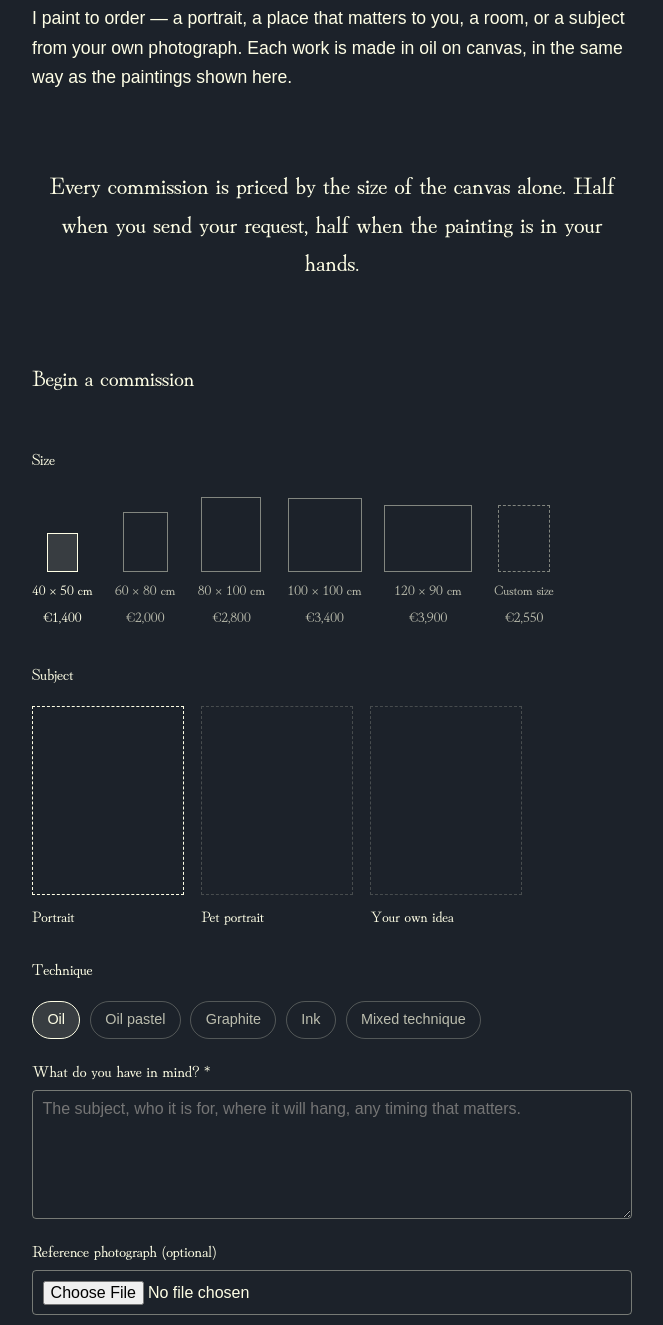
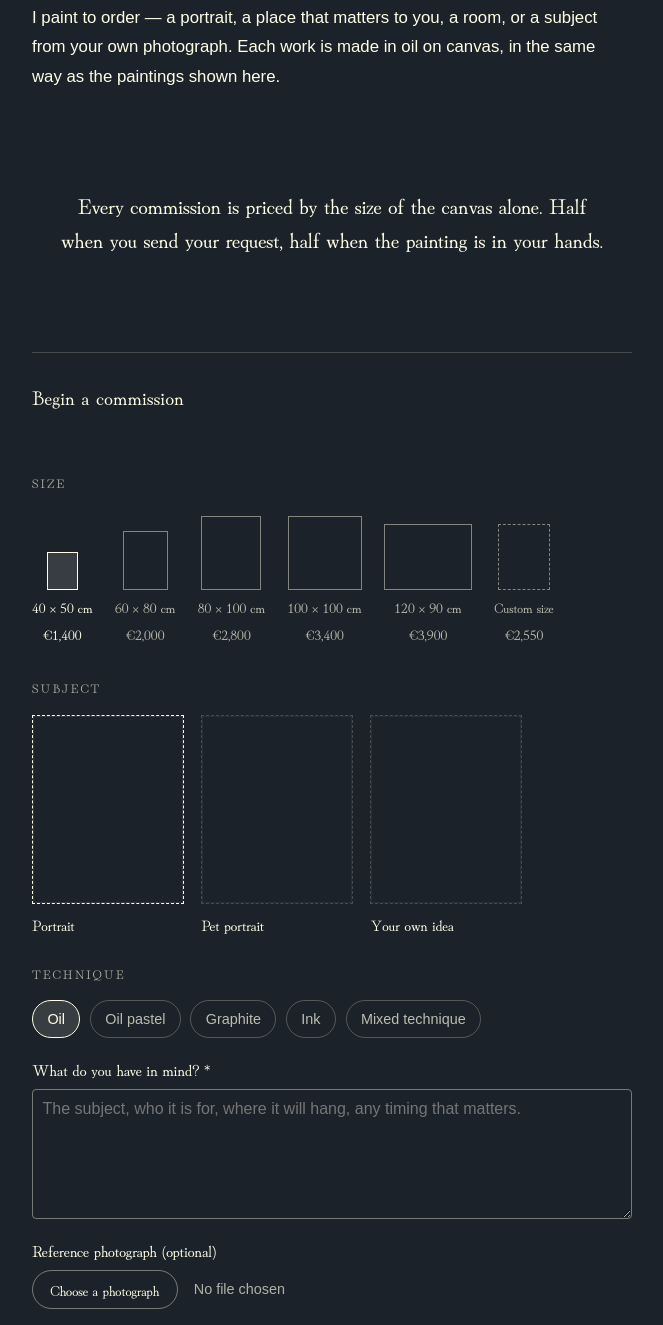
Before and after one commit to bonoboboi/elena-site, an Eleventy site: page src/order.njk in a window 1280 px wide. Shown: the part 130-1455 px from the top of the page, without its empty margins (308-971 px from the left). Built offline with nearby package versions, Linux system fonts and the light colour scheme; Eleventy itself is replaced by a stand-in of ours; files that its build step writes are made by us from their sources; a web font is replaced by a local one.

Commit message:
Tighten the commission page toward the gallery identity
Composition rather than decoration: group labels become letterspaced
wall labels, section headings drop to one quiet size with a hairline
above instead of a larger type step, and the price line and headline
balance their wraps within a measured column.

Replaces the native file control -- the one piece of operating-system
chrome on the page -- with a label styled like the technique pills; the
real input still does the work. Adds hairline outlines to images so pale
canvases stop bleeding into the ground, press feedback on the button
that commits money, brand text selection and root font smoothing.

Also applies the remaining review items: the request email subject now
matches the vocabulary used on the page.

Co-Authored-By: Claude Opus 5 <noreply@anthropic.com>
Claude-Session: https://claude.ai/code/session_01SSzVJ24AdL4dmCG8rKUuww

```diff
--- a/src/order.njk
+++ b/src/order.njk
@@ -45,7 +45,7 @@ permalink: /order/
 
     {# posts to FormSubmit, which forwards the request (and any attachment) to site.email #}
     <form method="POST" enctype="multipart/form-data" action="https://formsubmit.co/{{ site.email }}">
-      <input type="hidden" name="_subject" value="New commission enquiry from the website">
+      <input type="hidden" name="_subject" value="New commission request from the website">
       <input type="hidden" name="_next" value="https://{{ site.domain }}/order-thanks/">
       <input type="hidden" name="_template" value="table">
       <input type="hidden" name="_captcha" value="false">
@@ -128,7 +128,13 @@ permalink: /order/
       <textarea id="details" name="details" rows="6" required placeholder="The subject, who it is for, where it will hang, any timing that matters."></textarea>
 
       <label for="reference">Reference photograph (optional)</label>
-      <input id="reference" name="reference" type="file" accept="image/*">
+      {# the native file control is the one piece of OS chrome on the page; the input is
+         still the real control, only visually replaced by its own label #}
+      <div class="file-field">
+        <input id="reference" name="reference" type="file" accept="image/*">
+        <label class="file-button" for="reference">Choose a photograph</label>
+        <span class="file-name" id="file-name">No file chosen</span>
+      </div>
 
       <label for="name">Your name *</label>
       <input id="name" name="name" type="text" required>
@@ -198,6 +204,12 @@ permalink: /order/
     }
     requestAnimationFrame(drift);
   }
+
+  const fileInput = document.getElementById('reference');
+  const fileName = document.getElementById('file-name');
+  fileInput.addEventListener('change', () => {
+    fileName.textContent = fileInput.files[0] ? fileInput.files[0].name : 'No file chosen';
+  });
 
   // Picking a technique repaints the subject pictures with an example in that
   // technique, falling back to the subject's own picture when she hasn't made one yet.
--- a/src/style.css
+++ b/src/style.css
@@ -26,8 +26,15 @@
 
 
 
+::selection {
+  background: #ffffe6;
+  color: #1c222a;
+}
+
 body {
   margin: 0;
+  -webkit-font-smoothing: antialiased;
+  -moz-osx-font-smoothing: grayscale;
   font-family: "Roboto Flex", sans-serif;
   font-optical-sizing: auto;
   font-weight: 400;
@@ -222,10 +229,14 @@ a.button {
   font-size: 1.1em;
   font-weight: 700;
   text-decoration: none;
-  transition: background 0.2s, color 0.2s, border 0.2s;
+  transition-property: background, color, border-color, scale;
+  transition-duration: 0.2s;
   cursor: pointer;
   margin: 0.5em 0;
 }
+
+.button:active,
+a.button:active { scale: 0.96; }
 
 .button:hover,
 a.button:hover {
@@ -410,26 +421,41 @@ a.button:hover {
   padding-inline: 20px;
   box-sizing: border-box;
 }
+/* section headings sit on the same left axis as everything else and stay quiet;
+   the hairline above each one does the separating that a bigger size would */
 .commission h2 {
   font-family: "Hina Mincho", serif;
-  font-size: 1.4em;
+  font-size: 1.25em;
   font-weight: 400;
-  margin: 3.5em 0 1em;
+  letter-spacing: 0.02em;
+  margin: 0 0 1.6em;
+  padding-top: 1.4em;
+  border-top: 1px solid rgba(255, 255, 230, 0.18);
 }
+.commission section + section,
+.commission .samples { margin-top: 5em; }
+
 .commission-title {
   font-size: clamp(2.5rem, 9vw, 5rem);
+  letter-spacing: -0.015em;
+  text-wrap: balance;
 }
 .commission-intro {
-  font-size: 1.1em;
-  line-height: 1.7;
+  font-size: 1.05em;
+  line-height: 1.75;
+  text-wrap: pretty;
+  max-width: 34em;
 }
 
 /* stated once, alone, with air around it -- not a price tag */
 .price-floor {
   font-family: "Hina Mincho", serif;
-  font-size: 1.5em;
+  font-size: 1.35em;
+  line-height: 1.55;
+  text-wrap: balance;
+  max-width: 26em;
+  margin: 4.5em auto;
   text-align: center;
-  margin: 3em 0;
 }
 
 
@@ -478,6 +504,8 @@ a.button:hover {
 }
 .sample img {
   display: block;
+  outline: 1px solid oklch(1 0 0 / 0.1);
+  outline-offset: -1px;
   height: 46vh;
   min-height: 220px;
   width: auto;
@@ -523,6 +551,8 @@ a.button:hover {
   aspect-ratio: 4 / 5;
   object-fit: cover;
   border: 1px solid rgba(255, 255, 230, 0.35);
+  outline: 1px solid oklch(1 0 0 / 0.1);
+  outline-offset: -2px;
   opacity: 0.55;
   transition: opacity 0.2s, border-color 0.2s;
 }
@@ -637,6 +667,13 @@ a.button:hover {
   margin-top: 1.2em;
   margin-bottom: 0.4em;
 }
+.order legend {
+  font-size: 0.78em;
+  letter-spacing: 0.16em;
+  text-transform: uppercase;
+  opacity: 0.65;
+  margin-bottom: 0.2em;
+}
 .order input,
 .order textarea {
   font-family: inherit;
@@ -745,6 +782,40 @@ a.button:hover {
 }
 #summary-split { opacity: 0.75; }
 
+.file-field {
+  display: flex;
+  align-items: center;
+  gap: 1em;
+  flex-wrap: wrap;
+}
+.file-field input[type="file"] {
+  position: absolute;
+  opacity: 0;
+  width: 1px;
+  height: 1px;
+}
+.order label.file-button {
+  margin: 0;
+  padding: 0.5em 1.2em;
+  border: 1px solid rgba(255, 255, 230, 0.4);
+  border-radius: 999px;
+  font-size: 0.9em;
+  cursor: pointer;
+  transition: border-color 0.2s, background 0.2s;
+}
+.order label.file-button:hover {
+  border-color: #ffffe6;
+  background: rgba(255, 255, 230, 0.08);
+}
+.file-field input:focus-visible + .file-button {
+  outline: 2px solid #ffffe6;
+  outline-offset: 2px;
+}
+.file-name {
+  font-size: 0.9em;
+  opacity: 0.65;
+}
+
 .custom-inputs {
   display: flex;
   gap: 1.5em;
```
